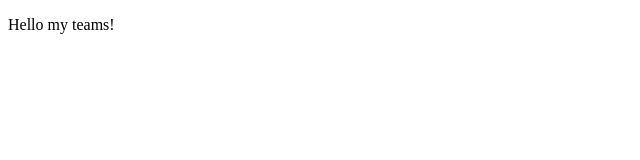
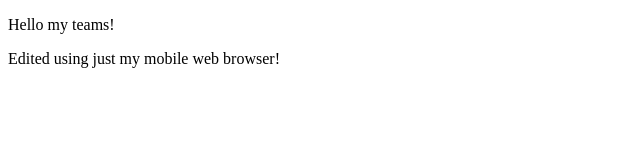
Before and after one commit to cj-chu/cj-chu.github.io, a plain HTML site: page index.html in a window 1280 px wide. Shown: the whole page, without its empty margins (0-640 px from the left). Drawn offline with Linux system fonts and the light colour scheme.

Commit message:
Update index.html
Commit 2

```diff
--- a/index.html
+++ b/index.html
@@ -5,5 +5,6 @@
   </head>
   <body>
     <p>Hello my teams!</p>
+    <p>Edited using just my mobile web browser!</p>
   </body>
 </html>
```
